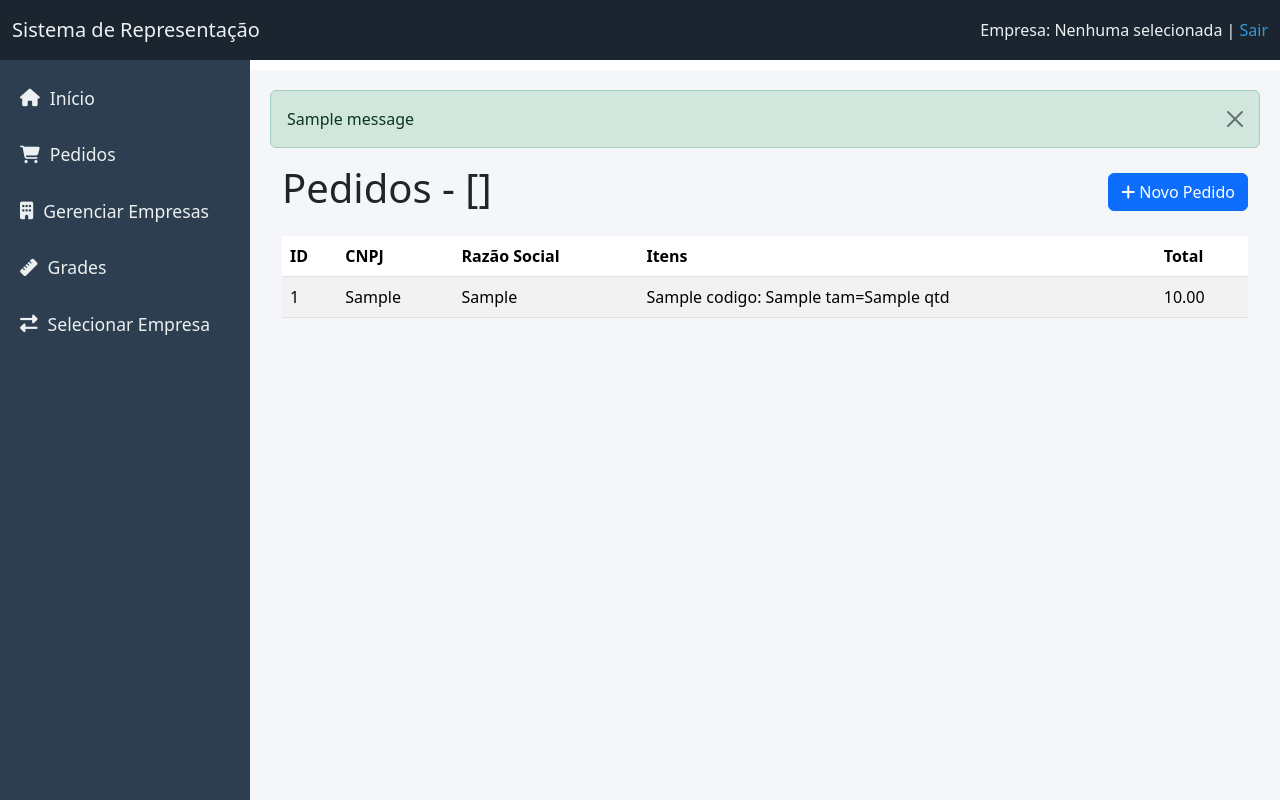
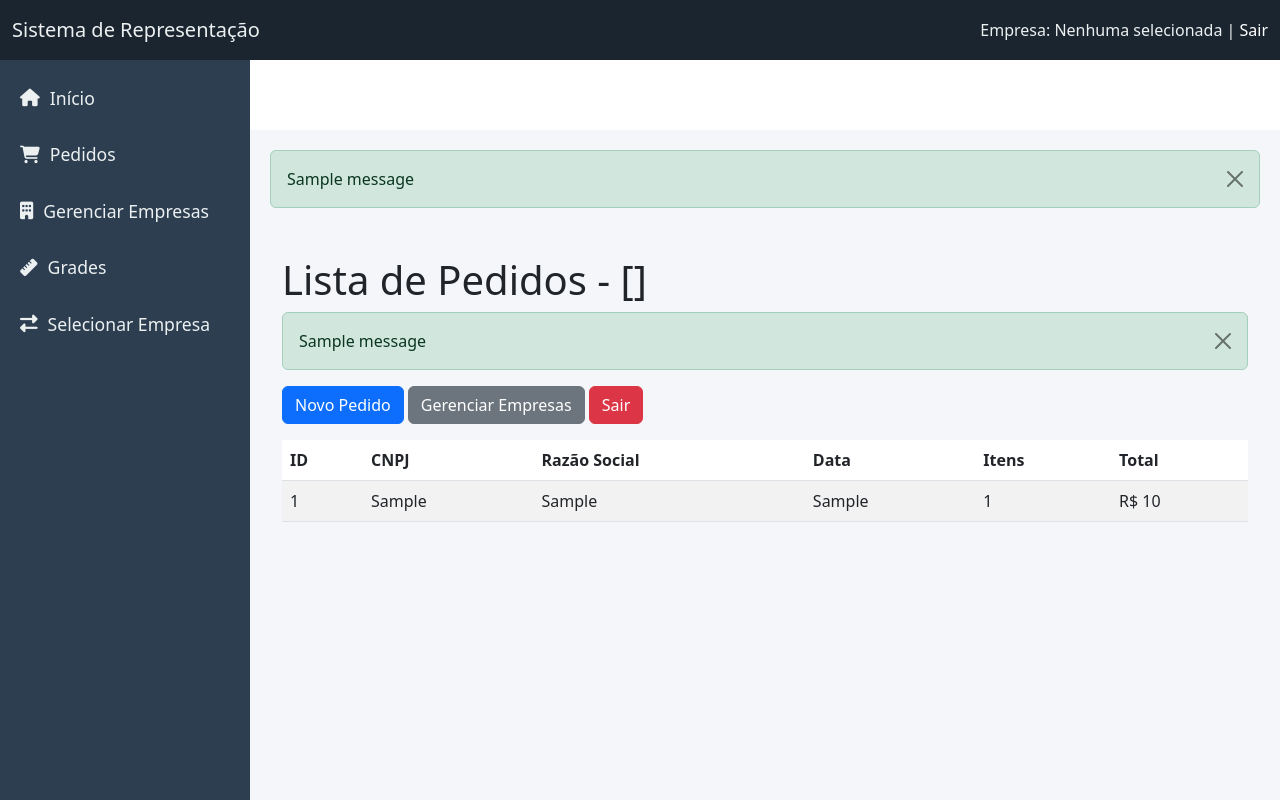
Before and after one commit to weslleycarlos/sistema-representacao, a Flask app: template templates/lista_pedidos.html in a window 1280 px wide. Run offline with Flask 3, Linux system fonts and the light colour scheme; the template is opened without the code that fills it: most values are stand-ins (such as "Sample title", 1, 10 or a date in 2020); one stand-in notice (Sample message) is shown; parts of the project's set-up code (start-up, migrations or seed data) failed here and were passed over; some libraries are stand-ins or nearby versions.

Commit message:
Corrigido BuildError e ajustado layout de Novo Pedido e Gerenciamento de Empresa

```diff
--- a/main.py
+++ b/main.py
@@ -53,8 +53,6 @@ def verificar_credenciais(usuario, senha):
 def enviar_email_pedido(pedido):
     try:
         logger.info(f"Tentando enviar e-mail para {pedido.email} via {SMTP_HOST}:{SMTP_PORT}")
-
-        # Montar o corpo do e-mail
         assunto = f"Pedido #{pedido.id} - {pedido.empresa.nome}"
         corpo = f"""Novo Pedido Criado
 ID do Pedido: {pedido.id}
@@ -81,31 +79,19 @@ Desconto: R$ {pedido.desconto:.2f}
 Total Geral: R$ {total_geral:.2f}
 Forma de Pagamento: {next((fp['nome'] for fp in formas_pagamento if fp['id'] == pedido.forma_pagamento_id), 'Desconhecida')}
 """
-
-        # Configurar o e-mail
         msg = MIMEText(corpo)
         msg['Subject'] = assunto
         msg['From'] = SMTP_USER
         msg['To'] = pedido.email
-
-        # Enviar o e-mail com TLS (porta 587)
         logger.info("Iniciando conexão SMTP com TLS...")
         with smtplib.SMTP(SMTP_HOST, SMTP_PORT) as server:
-            server.ehlo()  # Identificar o cliente
-            server.starttls()  # Iniciar TLS
-            server.ehlo()  # Reidentificar após TLS
+            server.ehlo()
+            server.starttls()
+            server.ehlo()
             logger.info(f"Autenticando como {SMTP_USER}...")
             server.login(SMTP_USER, SMTP_PASS)
             server.send_message(msg)
             logger.info(f"E-mail enviado para {pedido.email} com sucesso.")
-
-        # Alternativa com SSL (porta 465) - descomente se preferir testar
-        # logger.info("Iniciando conexão SMTP com SSL...")
-        # with smtplib.SMTP_SSL(SMTP_HOST, 465) as server:
-        #     server.login(SMTP_USER, SMTP_PASS)
-        #     server.send_message(msg)
-        #     logger.info(f"E-mail enviado para {pedido.email} com sucesso (via SSL).")
-
     except smtplib.SMTPAuthenticationError as e:
         logger.error(f"Falha na autenticação SMTP: {str(e)}", exc_info=True)
         flash("Erro de autenticação ao enviar o e-mail. Verifique as credenciais SMTP.", "danger")
@@ -128,7 +114,6 @@ def login():
         else:
             flash("Usuário ou senha incorretos.", "danger")
     return render_template('login.html')
-
 
 @app.route('/selecionar_empresa', methods=['GET', 'POST'])
 @login_required
@@ -278,7 +263,6 @@ def buscar_item(empresa_nome, codigo):
         logger.error(f"Erro interno ao buscar item: {str(e)}", exc_info=True)
         return jsonify({"erro": "Erro interno no servidor"}), 500
 
-
 @app.route('/adicionar_item', methods=['POST'])
 @login_required
 def adicionar_item():
@@ -334,8 +318,8 @@ def gerenciar_empresas():
 @login_required
 def remover_item_catalogo_route(empresa_nome, codigo):
     remover_item_catalogo(empresa_nome, codigo)
-    global empresas
-    empresas = carregar_empresas()
+    empresas[empresa_nome].catalogo = carregar_catalogo(empresa_nome)  # Recarregar apenas o catálogo da empresa
+    flash("Item removido do catálogo com sucesso!", "success")
     return redirect(url_for('gerenciar_empresas'))
 
 @app.route('/gerenciar_grades', methods=['GET', 'POST'])
--- a/templates/lista_pedidos.html
+++ b/templates/lista_pedidos.html
@@ -1,21 +1,39 @@
 {% extends "base.html" %}
 {% block title %}Pedidos - Sistema de Representação{% endblock %}
 {% block content %}
-    <div class="container mt-3">
-        <div class="d-flex justify-content-between align-items-center mb-3">
-            <h1>Pedidos - {{ empresa_selecionada }}</h1>
-            <button type="button" class="btn btn-primary" data-bs-toggle="modal" data-bs-target="#novoPedidoModal">
-                <i class="fas fa-plus"></i> Novo Pedido
-            </button>
+<!DOCTYPE html>
+<html lang="pt-br">
+<head>
+    <meta charset="UTF-8">
+    <meta name="viewport" content="width=device-width, initial-scale=1.0">
+    <title>Lista de Pedidos</title>
+    <link href="https://cdn.jsdelivr.net/npm/bootstrap@5.3.0/dist/css/bootstrap.min.css" rel="stylesheet">
+</head>
+<body>
+    <div class="container mt-5">
+        <h1>Lista de Pedidos - {{ empresa_selecionada }}</h1>
+        {% with messages = get_flashed_messages(with_categories=true) %}
+            {% if messages %}
+                {% for category, message in messages %}
+                    <div class="alert alert-{{ category }} alert-dismissible fade show" role="alert">
+                        {{ message }}
+                        <button type="button" class="btn-close" data-bs-dismiss="alert" aria-label="Close"></button>
                     </div>
-
-        {% if pedidos %}
+                {% endfor %}
+            {% endif %}
+        {% endwith %}
+        <div class="mb-3">
+            <button type="button" class="btn btn-primary" data-bs-toggle="modal" data-bs-target="#novoPedidoModal">Novo Pedido</button>
+            <a href="{{ url_for('gerenciar_empresas') }}" class="btn btn-secondary">Gerenciar Empresas</a>
+            <a href="{{ url_for('logout') }}" class="btn btn-danger">Sair</a>
+        </div>
         <table class="table table-striped">
             <thead>
                 <tr>
                     <th>ID</th>
                     <th>CNPJ</th>
                     <th>Razão Social</th>
+                    <th>Data</th>
                     <th>Itens</th>
                     <th>Total</th>
                 </tr>
@@ -26,24 +44,15 @@
                     <td>{{ pedido.id }}</td>
                     <td>{{ pedido.cnpj_loja }}</td>
                     <td>{{ pedido.razao_social }}</td>
-                        <td>
-                            {% for item in pedido.itens %}
-                                {{ item.codigo }}:
-                                {% for tam, qtd in item.quantidades.items() %}
-                                    {{ tam }}={{ qtd }}{% if not loop.last %}, {% endif %}
-                                {% endfor %}
-                                {% if not loop.last %}; {% endif %}
-                            {% endfor %}
-                        </td>
-                        <td>{{ "%.2f"|format(pedido.total) }}</td>
+                    <td>{{ pedido.data_compra }}</td>
+                    <td>{{ pedido.itens | length }}</td>
+                    <td>R$ {{ pedido.total | round(2) }}</td>
                 </tr>
                 {% endfor %}
             </tbody>
         </table>
-        {% else %}
-            <p>Nenhum pedido registrado para esta empresa.</p>
-        {% endif %}
     </div>
+
     <!-- Modal Novo Pedido -->
     <div class="modal fade" id="novoPedidoModal" tabindex="-1" aria-labelledby="novoPedidoModalLabel" aria-hidden="true">
         <div class="modal-dialog modal-xl">
@@ -57,32 +66,32 @@
                         <div class="row mb-3">
                             <div class="col-md-4">
                                 <label for="cnpj" class="form-label">CNPJ</label>
-                            <input type="text" class="form-control" id="cnpj" name="cnpj" required>
+                                <input type="text" class="form-control form-control-sm" id="cnpj" name="cnpj" required>
                             </div>
                             <div class="col-md-2 d-flex align-items-end">
-                            <button type="button" class="btn btn-primary" onclick="consultarCnpj()">Consultar</button>
+                                <button type="button" class="btn btn-primary btn-sm" onclick="consultarCnpj()">Consultar</button>
                             </div>
                             <div class="col-md-6">
                                 <label for="razao" class="form-label">Razão Social</label>
-                            <input type="text" class="form-control" id="razao" name="razao" readonly>
+                                <input type="text" class="form-control form-control-sm" id="razao" name="razao" readonly>
                             </div>
                         </div>
                         <div class="row mb-3">
                             <div class="col-md-6">
                                 <label for="endereco" class="form-label">Endereço</label>
-                            <input type="text" class="form-control" id="endereco" name="endereco" readonly>
+                                <input type="text" class="form-control form-control-sm" id="endereco" name="endereco" readonly>
                             </div>
                             <div class="col-md-3">
                                 <label for="email" class="form-label">E-mail</label>
-                            <input type="email" class="form-control" id="email" name="email" readonly>
+                                <input type="email" class="form-control form-control-sm" id="email" name="email" readonly>
                             </div>
                             <div class="col-md-3">
                                 <label for="telefone" class="form-label">Telefone</label>
-                            <input type="text" class="form-control" id="telefone" name="telefone" readonly>
+                                <input type="text" class="form-control form-control-sm" id="telefone" name="telefone" readonly>
                             </div>
                         </div>
                         <div class="mb-3">
-                        <button type="button" class="btn btn-success" onclick="adicionarItem()">Adicionar Item</button>
+                            <button type="button" class="btn btn-success btn-sm" onclick="adicionarItem()">Adicionar Item</button>
                         </div>
                         <table class="table table-bordered" id="tabelaItens">
                             <thead>
@@ -100,7 +109,7 @@
                         <div class="row mb-3">
                             <div class="col-md-3">
                                 <label for="forma_pagamento" class="form-label">Forma de Pagamento</label>
-                            <select class="form-select" id="forma_pagamento" name="forma_pagamento" required>
+                                <select class="form-select form-select-sm" id="forma_pagamento" name="forma_pagamento" required>
                                     {% for fp in formas_pagamento %}
                                     <option value="{{ fp.id }}">{{ fp.nome }}</option>
                                     {% endfor %}
@@ -108,16 +117,16 @@
                             </div>
                             <div class="col-md-3">
                                 <label for="desconto" class="form-label">Desconto (R$)</label>
-                            <input type="number" class="form-control" id="desconto" name="desconto" min="0" step="0.01" value="0" oninput="atualizarTotalGeral()">
+                                <input type="number" class="form-control form-control-sm" id="desconto" name="desconto" min="0" step="0.01" value="0" oninput="atualizarTotalGeral()">
                             </div>
                             <div class="col-md-3 offset-md-3">
                                 <label for="totalGeral" class="form-label">Total Geral (R$)</label>
-                            <input type="text" class="form-control" id="totalGeral" name="totalGeral" readonly>
+                                <input type="text" class="form-control form-control-sm" id="totalGeral" name="totalGeral" readonly>
                             </div>
                         </div>
                         <div class="modal-footer">
-                        <button type="button" class="btn btn-secondary" data-bs-dismiss="modal">Fechar</button>
-                        <button type="submit" class="btn btn-primary">Criar Pedido</button>
+                            <button type="button" class="btn btn-secondary btn-sm" data-bs-dismiss="modal">Fechar</button>
+                            <button type="submit" class="btn btn-primary btn-sm">Criar Pedido</button>
                         </div>
                     </form>
                 </div>
@@ -125,6 +134,7 @@
         </div>
     </div>
 
+    <script src="https://cdn.jsdelivr.net/npm/bootstrap@5.3.0/dist/js/bootstrap.bundle.min.js"></script>
     <script>
         let itemCount = 0;
 
@@ -137,8 +147,8 @@
             })
             .then(response => response.json())
             .then(data => {
-            if (data.erro) {
-                alert(data.erro);
+                if (data.error) {
+                    alert(data.error);
                 } else {
                     document.getElementById('razao').value = data.nome || '';
                     document.getElementById('endereco').value = data.logradouro + ', ' + data.numero + ' - ' + data.bairro + ', ' + data.municipio + ' - ' + data.uf || '';
@@ -244,4 +254,6 @@
             return true;
         }
     </script>
+</body>
+</html>
 {% endblock %}
```
Also changed, not shown: templates/gerenciar_empresas.html (+21 -4 lines). Lines whose indentation alone changed are shown as unchanged.
